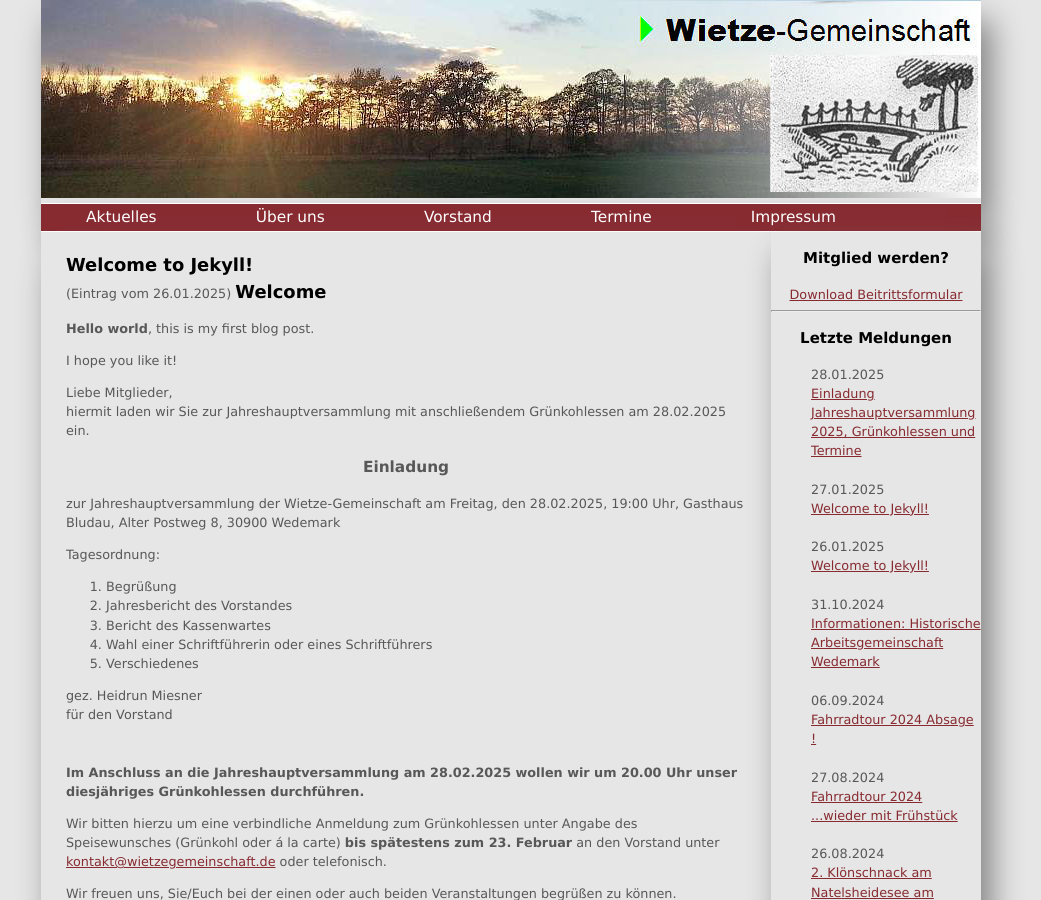
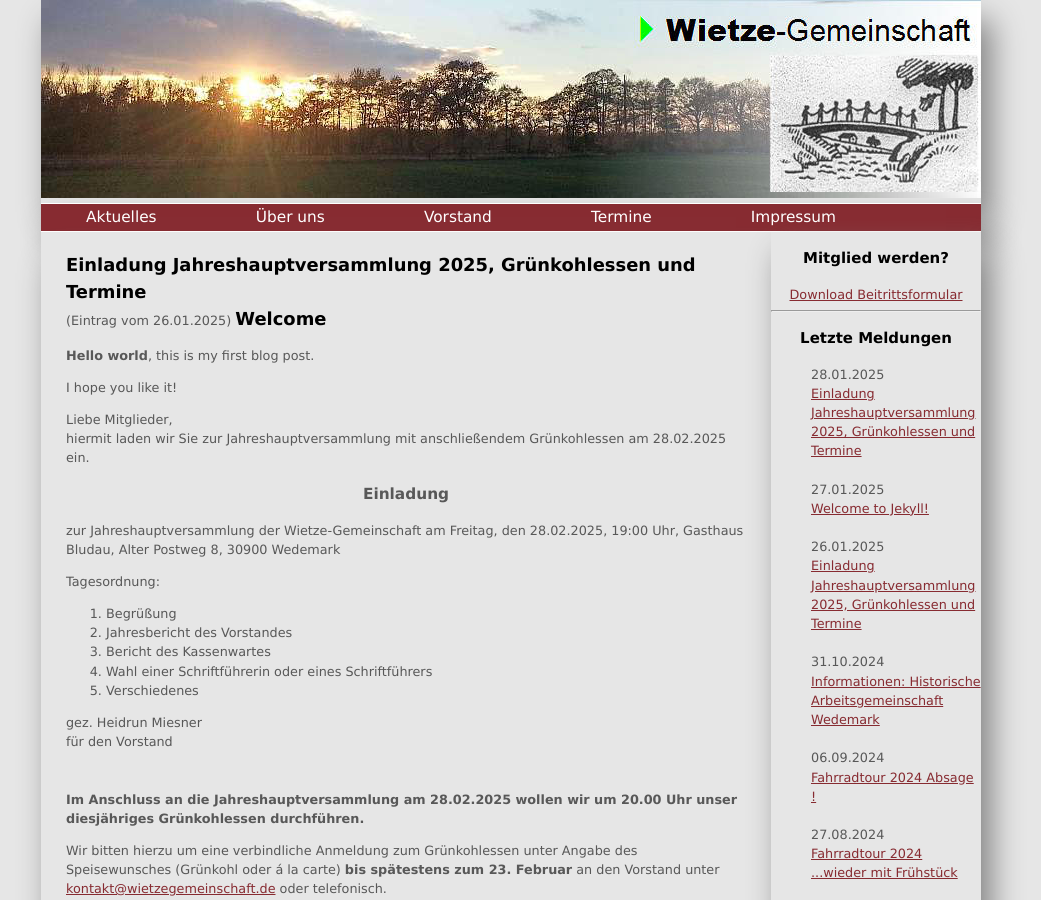
Before and after one commit to car-hei/wietze-gemeinschaft.github.io, a Jekyll site: the page built from _posts/2025-01-26-test.md, in a window 1280 px wide and 900 px high. Shown: the whole window, without its empty margins (129-1170 px from the left). Built offline with Jekyll 4.4.1, drawn with Linux system fonts in a browser that asks for light colours.

Commit message:
Update 2025-01-26-test.md

```diff
--- a/_posts/2025-01-26-test.md
+++ b/_posts/2025-01-26-test.md
@@ -1,6 +1,6 @@
 ---
 layout: post
-title:  "Welcome to Jekyll!"
+title:  "Einladung Jahreshauptversammlung 2025, Grünkohlessen und Termine"
 ---
 
 # Welcome
```
